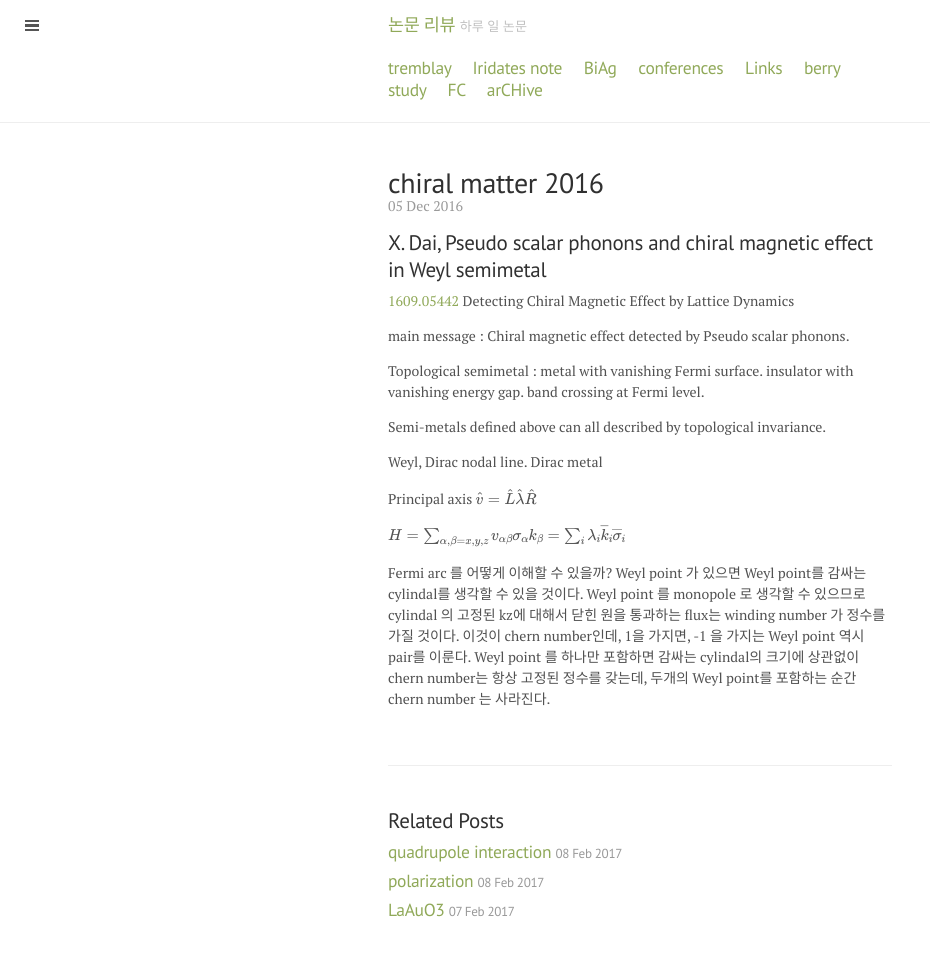
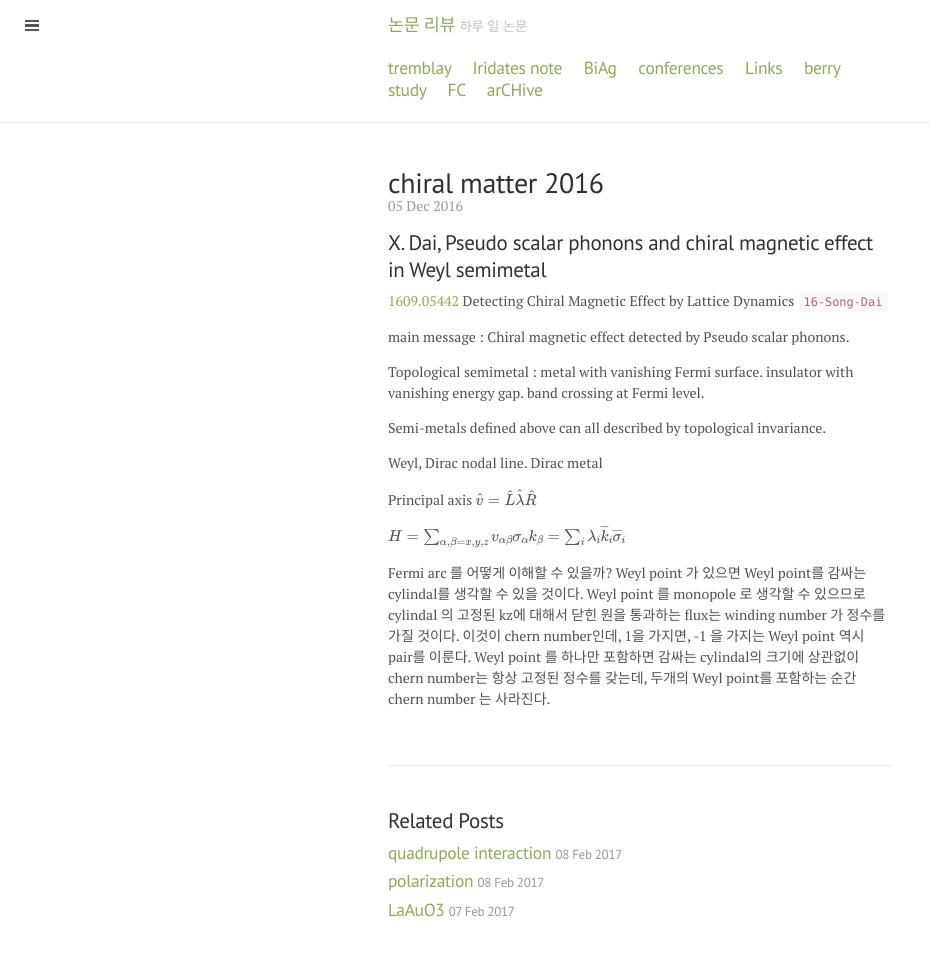
Before and after one commit to qkrwlsghdcjsworlt/work, a Jekyll site: the page built from _posts/2016-12-05-chiral-matter-2016.markdown, in a window 1280 px wide. Shown: the whole page, without its empty margins (0-930 px from the left). Built offline with Jekyll 4.4.1, drawn with Linux system fonts in a browser that asks for light colours; formulas are drawn with MathJax 3.

Commit message:
“update”

```diff
--- a/_posts/2016-12-05-chiral-matter-2016.markdown
+++ b/_posts/2016-12-05-chiral-matter-2016.markdown
@@ -8,7 +8,7 @@ categories: conference
 
 ## X. Dai, Pseudo scalar phonons and chiral magnetic effect in Weyl semimetal
 
-[1609.05442](http://arxiv.org/abs/1609.05442) Detecting Chiral Magnetic Effect by Lattice Dynamics
+[1609.05442](http://arxiv.org/abs/1609.05442) Detecting Chiral Magnetic Effect by Lattice Dynamics `16-Song-Dai`
 
 main message : Chiral magnetic effect detected by Pseudo scalar phonons.
 
```
Also changed, not shown: 1 other file.
